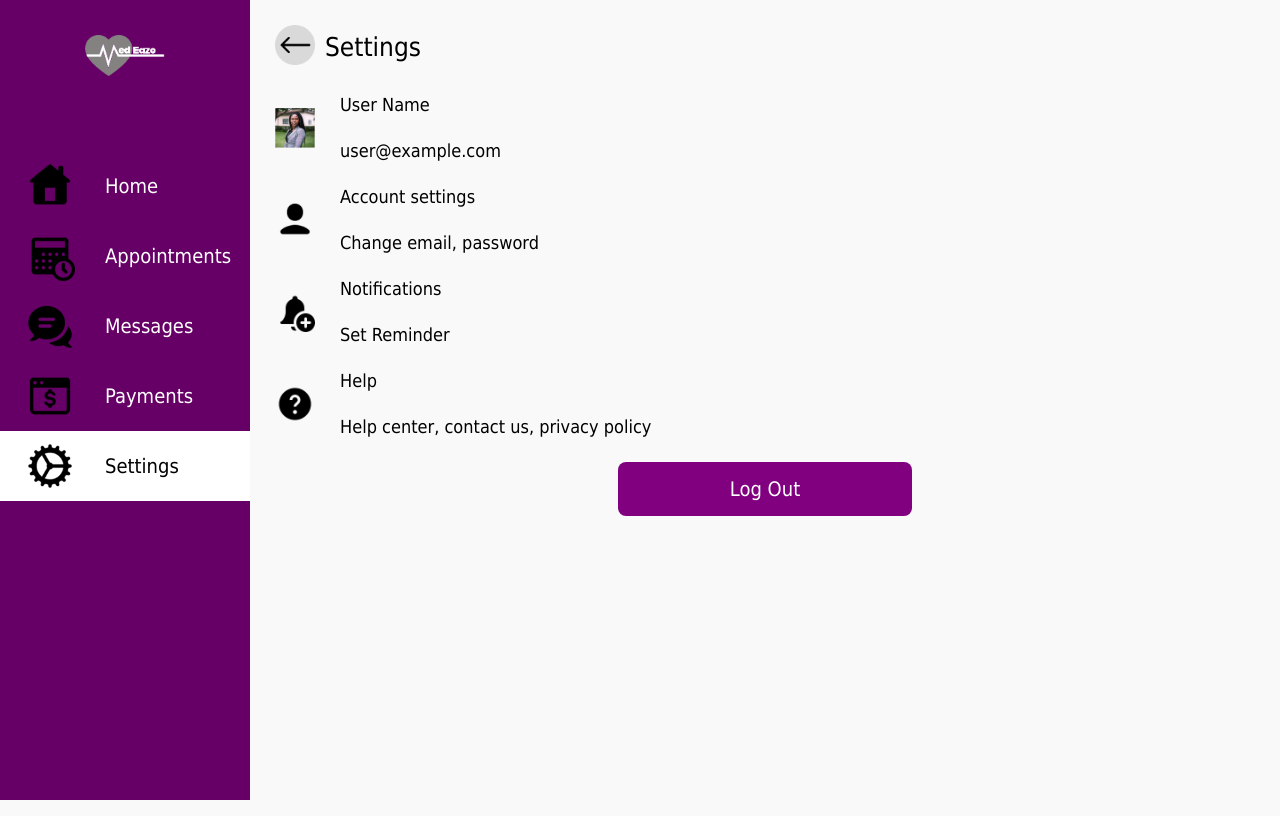
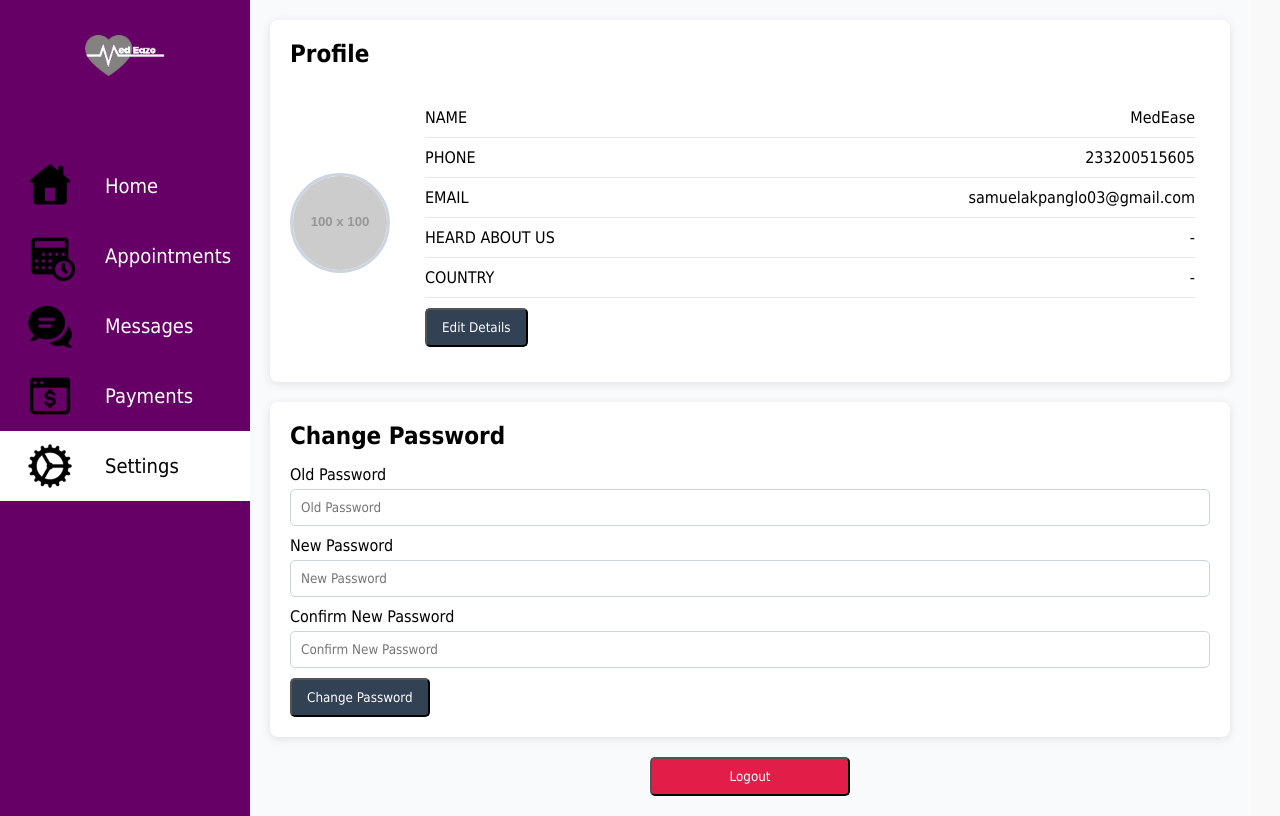
Before and after one commit to elliotto12345/MedEase, a React (Create React App) app: page /settings in a window 1280 px wide. Built offline with nearby package versions, Linux system fonts and the light colour scheme; no server answers.

Commit message:
updated settings page

```diff
--- a/src/components/AppointmentList.js
+++ b/src/components/AppointmentList.js
@@ -1,58 +1,20 @@
-import React from 'react';
+import React, { useState } from 'react';
 import { useNavigate } from 'react-router-dom';
 import './AppointmentList.css';
 
 const AppointmentList = () => {
   const navigate = useNavigate();
-
-  const appointments = [
-    {
-      status: 'Pending',
-      date: '20th February',
-      time: '09:30 AM',
-      details: 'Dental appointment',
-      id: 1
-    },
-    {
-      status: 'Pending',
-      date: '16th February',
-      time: '05:30 AM',
-      details: 'Dialysis appointment',
-      id: 2
-    },
-    {
-      status: 'Success',
-      date: '14th February',
-      time: '09:30 AM',
-      details: 'Cardiology appointment',
-      id: 3
-    },
-    {
-      status: 'Success',
-      date: '7th February',
-      time: '05:30 AM',
-      details: 'Dialysis appointment',
-      id: 4
-    },
-    {
-      status: 'Success',
-      date: '5th February',
-      time: '10:30 AM',
-      details: 'Dental appointment',
-      id: 5
-    },
-    {
-      status: 'Success',
-      date: '1st February',
-      time: '10:30 AM',
-      details: 'CheckUp appointment',
-      id: 6
-    }
-  ];
+  const [appointments, setAppointments] = useState([
+    { status: 'Pending', date: '20th February', time: '09:30 AM', details: 'Dental appointment', id: 1 },
+    { status: 'Pending', date: '16th February', time: '05:30 AM', details: 'Dialysis appointment', id: 2 },
+    { status: 'Success', date: '14th February', time: '09:30 AM', details: 'Cardiology appointment', id: 3 },
+    { status: 'Success', date: '7th February', time: '05:30 AM', details: 'Dialysis appointment', id: 4 },
+    { status: 'Success', date: '5th February', time: '10:30 AM', details: 'Dental appointment', id: 5 },
+    { status: 'Success', date: '1st February', time: '10:30 AM', details: 'CheckUp appointment', id: 6 }
+  ]);
 
   const handleDelete = (id) => {
-    // Handle delete functionality
-    console.log('Delete appointment:', id);
+    setAppointments(appointments.filter(appointment => appointment.id !== id));
   };
 
   return (
--- a/src/components/Home.js
+++ b/src/components/Home.js
@@ -1,9 +1,42 @@
-import React from "react";
+import { getAuth, onAuthStateChanged } from "firebase/auth"; // Import auth functions
+import { doc, getDoc } from "firebase/firestore";
+import React, { useEffect, useState } from "react";
 import { Link, useNavigate } from "react-router-dom";
+import { db } from "../firebaseConfig";
 import "./Home.css";
 
 function Home() {
   const navigate = useNavigate();
+  const [userName, setUserName] = useState(""); // Store user's full name
+
+  useEffect(() => {
+    const auth = getAuth(); // Get Firebase auth instance
+
+    // Listen for authentication state changes
+    const unsubscribe = onAuthStateChanged(auth, async (user) => {
+      if (user) {
+        // User is logged in, fetch their data from Firestore
+        try {
+          const userDocRef = doc(db, "users", user.uid);
+          const userSnap = await getDoc(userDocRef);
+
+          if (userSnap.exists()) {
+            const userData = userSnap.data();
+            setUserName(`${userData.firstName} ${userData.lastName}`);
+          } else {
+            console.log("User data not found in Firestore!");
+          }
+        } catch (error) {
+          console.error("Error fetching user data:", error);
+        }
+      } else {
+        // No user is logged in
+        setUserName("Guest");
+      }
+    });
+
+    return () => unsubscribe(); // Cleanup listener on unmount
+  }, []);
 
   const currentDate = new Date()
     .toLocaleDateString("en-GB", {
@@ -36,7 +69,7 @@ function Home() {
 
       <section className="hero-section">
         <div className="hero-content">
-          <h1 className="hero-title">Hello Group 16</h1>
+          <h1 className="hero-title">Hello {userName}</h1>
           <p>
             We are committed to prioritising your health. Remember staying
             healthy is a step away from sickness. Book an appointment now to
@@ -73,7 +106,6 @@ function Home() {
           <p>Talk to a specialist</p>
         </div>
 
-        {/* ✅ Updated Pharmacy Card with onClick Navigation */}
         <div
           className="feature-card"
           onClick={() => navigate("/Pharmacy")}
--- a/src/components/Settings.css
+++ b/src/components/Settings.css
@@ -1,50 +1,96 @@
-.settings {
-  display: flex;
-  flex: 1;
-  flex-direction: column;
-  padding: 25px;
-  gap: 25px;
-  /* justify-content: center; */
-  align-items: center;
+.settings-container {
+  padding: 20px;
+  background-color: #f8fafc;
+  min-height: 100vh;
 }
 
-.settings img {
-  width: 40px;
-  object-fit: contain;
+.profile-container, .password-container {
+  background: white;
+  padding: 20px;
+  border-radius: 8px;
+  box-shadow: 0 2px 10px rgba(0, 0, 0, 0.1);
+  margin-bottom: 20px;
+  width: 75vw; /* Make it responsive to screen width */
+  max-width: 1200px; /* Set a max width */
 }
 
-.settings div {
-  width: 100%;
+.profile-content {
   display: flex;
-  gap: 25px;
+  align-items: center;
+  gap: 20px; /* Space between profile picture and details */
 }
 
-.settings .go-back {
-  align-items: center;
-  gap: 10px;
+.profile-picture {
+  width: 100px;
+  height: 100px;
+  border-radius: 50%; /* Circular profile picture */
+  object-fit: cover;
+  border: 3px solid #cbd5e1;
 }
 
-.settings .go-back p {
-  font-size: 26px;
+.details-card {
+  flex: 1; /* Allow details to take remaining space */
 }
 
-.settings div .text {
-  display: flex;
-  flex-direction: column;
-  gap: 25px;
+
+.section-header {
+  font-size: 1.5rem;
+  font-weight: bold;
+  margin-bottom: 15px;
 }
 
-.settings div .text p {
-  font-size: 18px;
-  text-align: left;
+.details-card {
+  padding: 15px;
 }
 
-.settings button {
-  padding: 15px;
-  background-color: purple;
+.detail-item {
+  display: flex;
+  justify-content: space-between;
+  padding: 10px 0;
+  border-bottom: 1px solid #e2e8f0;
+}
+
+.edit-button, .change-password-button {
+  background-color: #334155;
   color: white;
-  font-size: 20px;
-  border: none;
-  border-radius: 8px;
-  width: 30%;
+  padding: 10px 15px;
+  border-radius: 5px;
+  cursor: pointer;
+  text-align: center;
+  display: block;
+  margin-top: 10px;
 }
+
+.edit-button:hover, .change-password-button:hover {
+  background-color: #1e293b;
+}
+
+.input-group {
+  margin-bottom: 10px;
+}
+
+.input-field {
+  width: 100%;
+  padding: 10px;
+  border: 1px solid #cbd5e1;
+  border-radius: 5px;
+}
+
+.logout-button {
+  background-color: #e11d48;
+  color: white;
+  padding: 10px 15px;
+  border-radius: 5px;
+  cursor: pointer;
+  text-align: center;
+  display: block;
+  margin-top: 20px;
+  width: 100%;
+  max-width: 200px;
+  margin-left: auto;
+  margin-right: auto;
+}
+
+.logout-button:hover {
+  background-color: #be123c;
+}
--- a/src/components/Settings.js
+++ b/src/components/Settings.js
@@ -1,21 +1,11 @@
 import { signOut } from "firebase/auth";
-import { useEffect, useState } from "react";
-import { Link, useNavigate } from "react-router-dom";
-import { auth } from "../firebaseConfig"; // ✅ Correct import path
+import React from "react";
+import { useNavigate } from "react-router-dom";
+import { auth } from "../firebaseConfig"; // Ensure correct path to firebaseConfig
 import "./Settings.css";
 
-const Settings = () => {
+const SettingsPage = () => {
   const navigate = useNavigate();
-  const [user, setUser] = useState(null);
-
-  useEffect(() => {
-    // Listen for auth state changes
-    const unsubscribe = auth.onAuthStateChanged((currentUser) => {
-      setUser(currentUser);
-    });
-
-    return () => unsubscribe(); // Cleanup the listener
-  }, []);
 
   const handleLogout = async () => {
     const confirmLogout = window.confirm("Are you sure you want to log out?");
@@ -23,62 +13,71 @@ const Settings = () => {
 
     try {
       await signOut(auth);
-      navigate("/login"); // ✅ Redirect to login page after logout
+      navigate("/login"); // Redirect to login page after logout
     } catch (error) {
       console.error("Logout failed:", error);
     }
   };
 
   return (
-    <div className="settings">
-      {/* Go Back Button */}
-      <div className="go-back">
-        <Link to="/">
-          <img src="/assets/go-back.png" alt="Go Back" />
-        </Link>
-        <p>Settings</p>
-      </div>
-
-      {/* User Profile */}
-      <div className="profile">
-        <img src={user?.photoURL || "/assets/profile.png"} alt="Profile" />
-        <div className="text">
-          <p>{user?.displayName || "User Name"}</p>
-          <p>{user?.email || "user@example.com"}</p>
+    <div className="settings-container">
+      {/* Profile Section */}
+      <div className="profile-container">
+        <h2 className="section-header">Profile</h2>
+        <div className="profile-content">
+          <img
+            src="https://via.placeholder.com/100" // Replace with the actual profile image URL
+            alt="Profile"
+            className="profile-picture"
+          />
+          <div className="details-card">
+            <div className="detail-item">
+              <p className="label">NAME</p>
+              <p>MedEase</p>
+            </div>
+            <div className="detail-item">
+              <p className="label">PHONE</p>
+              <p>233200515605</p>
+            </div>
+            <div className="detail-item">
+              <p className="label">EMAIL</p>
+              <p>samuelakpanglo03@gmail.com</p>
+            </div>
+            <div className="detail-item">
+              <p className="label">HEARD ABOUT US</p>
+              <p>-</p>
+            </div>
+            <div className="detail-item">
+              <p className="label">COUNTRY</p>
+              <p>-</p>
+            </div>
+            <button className="edit-button">Edit Details</button>
+          </div>
         </div>
       </div>
 
-      {/* Account Settings */}
-      <div className="account-settings">
-        <img src="/assets/User.png" alt="User" />
-        <div className="text">
-          <p>Account settings</p>
-          <p>Change email, password</p>
+      {/* Change Password Section */}
+      <div className="password-container">
+        <h2 className="section-header">Change Password</h2>
+        <div className="input-group">
+          <label>Old Password</label>
+          <input type="password" className="input-field" placeholder="Old Password" />
         </div>
-      </div>
-
-      {/* Notifications */}
-      <div className="notifications">
-        <img src="/assets/notifications.png" alt="Notifications" />
-        <div className="text">
-          <p>Notifications</p>
-          <p>Set Reminder</p>
+        <div className="input-group">
+          <label>New Password</label>
+          <input type="password" className="input-field" placeholder="New Password" />
         </div>
-      </div>
-
-      {/* Help Section */}
-      <div className="help">
-        <img src="/assets/Help.png" alt="Help" />
-        <div className="text">
-          <p>Help</p>
-          <p>Help center, contact us, privacy policy</p>
+        <div className="input-group">
+          <label>Confirm New Password</label>
+          <input type="password" className="input-field" placeholder="Confirm New Password" />
         </div>
+        <button className="change-password-button">Change Password</button>
       </div>
 
       {/* Logout Button */}
-      <button onClick={handleLogout}>Log Out</button>
+      <button className="logout-button" onClick={handleLogout}>Logout</button>
     </div>
   );
 };
 
-export default Settings;
+export default SettingsPage;
```
